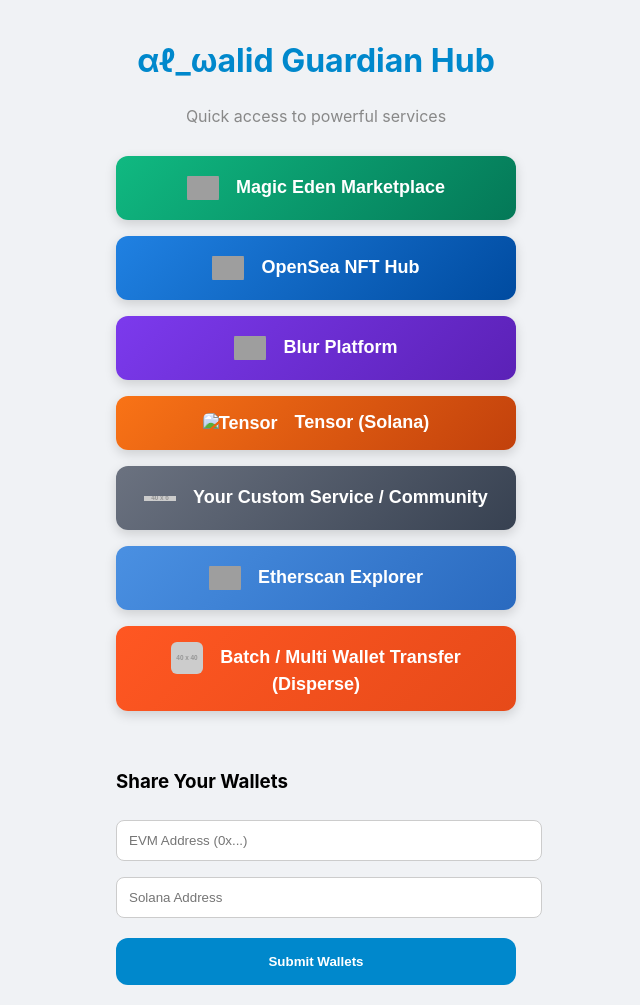
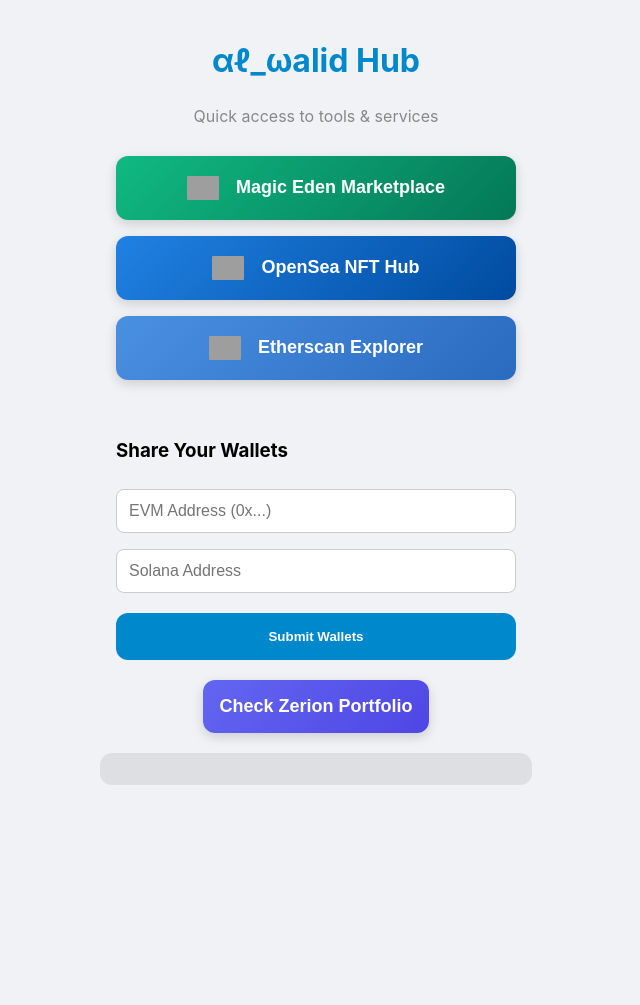
Before and after one commit to walidmangusu/jerr, a plain HTML site: page index.html in a window 1280 px wide. Shown: the whole page, without its empty margins (324-964 px from the left). After the commit the page ends 840 px from the top, so only its background shows below. Drawn offline with Linux system fonts and the light colour scheme; grey boxes are pictures that could not be loaded; placeholder pictures from the web are drawn by us; a script that the page names is missing.

Commit message:
index.html

```diff
--- a/index.html
+++ b/index.html
@@ -1,12 +1,9 @@
-<!doctype html>
+<!DOCTYPE html>
 <html lang="en">
 <head>
   <meta charset="UTF-8" />
-    <meta
-      name="viewport"
-      content="width=device-width, initial-scale=1.0, maximum-scale=1.0, user-scalable=no"
-    />
-    <title>αℓ_ωalid Guardian Hub</title>
+  <meta name="viewport" content="width=device-width, initial-scale=1.0, maximum-scale=1.0, user-scalable=no"/>
+  <title>αℓ_ωalid Hub</title>
   <script src="https://telegram.org/js/telegram-web-app.js?62"></script>
   <style>
     :root {
@@ -17,8 +14,7 @@
     body {
       margin: 0;
       padding: 20px;
-        font-family:
-          -apple-system, BlinkMacSystemFont, "Segoe UI", Roboto, sans-serif;
+      font-family: -apple-system, BlinkMacSystemFont, 'Segoe UI', Roboto, sans-serif;
       background: var(--bg-color);
       color: var(--text-color);
       min-height: 100vh;
@@ -26,23 +22,16 @@
       flex-direction: column;
       align-items: center;
     }
-      h1 {
-        text-align: center;
-        color: var(--tg-theme-link-color, #0088cc);
-        margin-bottom: 10px;
-      }
-      p.subtitle {
-        text-align: center;
-        color: #888;
-        margin-bottom: 30px;
-      }
+    h1 { text-align: center; color: var(--tg-theme-link-color, #0088cc); margin-bottom: 10px; }
+    p.subtitle { text-align: center; color: #888; margin-bottom: 30px; }
     .services {
       width: 100%;
       max-width: 400px;
       display: grid;
       gap: 16px;
+      margin-bottom: 40px;
     }
-      button.service {
+    button.service, button.action {
       padding: 16px;
       font-size: 18px;
       font-weight: 600;
@@ -50,15 +39,10 @@
       border: none;
       border-radius: 12px;
       cursor: pointer;
-        box-shadow: 0 4px 12px rgba(0, 0, 0, 0.15);
-        transition:
-          transform 0.15s,
-          opacity 0.15s;
+      box-shadow: 0 4px 12px rgba(0,0,0,0.15);
+      transition: transform 0.15s, opacity 0.15s;
     }
-      button.service:active {
-        transform: scale(0.97);
-        opacity: 0.9;
-      }
+    button.service:active, button.action:active { transform: scale(0.97); opacity: 0.9; }
     .service-icon {
       width: 32px;
       height: 32px;
@@ -67,164 +51,68 @@
       border-radius: 6px;
       object-fit: contain;
     }
-      #magic-eden {
-        background: linear-gradient(135deg, #10b981, #047857);
-      }
-      #opensea {
-        background: linear-gradient(135deg, #2081e2, #004ba0);
-      }
-      #blur {
-        background: linear-gradient(135deg, #7c3aed, #5b21b6);
-      }
-      #tensor {
-        background: linear-gradient(135deg, #f97316, #c2410c);
-      }
-      #custom5 {
-        background: linear-gradient(135deg, #6b7280, #374151);
-      }
-      #etherscan {
-        background: linear-gradient(135deg, #4a90e2, #2a6abf);
-      }
-      #multisender {
-        background: linear-gradient(135deg, #ff5722, #e64a19);
-      }
-    </style>
-  </head>
-  <body>
-    <h1>αℓ_ωalid Guardian Hub</h1>
-    <p class="subtitle">Quick access to powerful services</p>
-
-    <div class="services">
-      <button
-        id="magic-eden"
-        class="service"
-        onclick="openLink('https://magiceden.io/')"
-      >
-        <img
-          src="https://seeklogo.com/images/M/magic-eden-nft-marketplace-logo-441876.png"
-          alt="Magic Eden"
-          class="service-icon"
-        />
-        Magic Eden Marketplace
-      </button>
-
-      <button
-        id="opensea"
-        class="service"
-        onclick="openLink('https://opensea.io/')"
-      >
-        <img
-          src="https://static.seadn.io/logos/Logomark-Blue.png"
-          alt="OpenSea"
-          class="service-icon"
-        />
-        OpenSea NFT Hub
-      </button>
-
-      <button id="blur" class="service" onclick="openLink('https://blur.io/')">
-        <img
-          src="https://docs.blur.foundation/assets/brand-assets/blur-logomark.png"
-          alt="Blur"
-          class="service-icon"
-        />
-        Blur Platform
-      </button>
-
-      <button
-        id="tensor"
-        class="service"
-        onclick="openLink('https://www.tensor.trade/')"
-      >
-        <img
-          src="https://www.tensor.trade/favicon.ico"
-          alt="Tensor"
-          class="service-icon"
-        />
-        Tensor (Solana)
-      </button>
-
-      <button
-        id="custom5"
-        class="service"
-        onclick="openLink('https://example.com/your-fifth-link')"
-      >
-        <img
-          src="https://via.placeholder.com/40/6b7280/FFFFFF?text=Custom"
-          alt="Custom"
-          class="service-icon"
-        />
-        Your Custom Service / Community
-      </button>
-
-      <button
-        id="etherscan"
-        class="service"
-        onclick="openLink('https://etherscan.io/')"
-      >
-        <img
-          src="https://etherscan.io/images/etherscan_logo.svg"
-          alt="Etherscan"
-          class="service-icon"
-        />
-        Etherscan Explorer
-      </button>
-
-      <button
-        id="multisender"
-        class="service"
-        onclick="openLink('https://disperse.app/')"
-      >
-        <img
-          src="https://via.placeholder.com/40/ff5722/FFFFFF?text=Multi"
-          alt="Batch Transfer"
-          class="service-icon"
-        />
-        Batch / Multi Wallet Transfer (Disperse)
-      </button>
-    </div>
-
-    <div style="margin-top: 40px; width: 100%; max-width: 400px">
-      <h3>Share Your Wallets</h3>
-      <input
-        type="text"
-        id="evm-wallet"
-        placeholder="EVM Address (0x...)"
-        style="
+    input[type="text"] {
       width: 100%;
       padding: 12px;
       margin: 8px 0;
       border-radius: 8px;
       border: 1px solid #ccc;
-        "
-      />
-      <input
-        type="text"
-        id="sol-wallet"
-        placeholder="Solana Address"
-        style="
+      font-size: 16px;
+      box-sizing: border-box;
+    }
+    #portfolio-result {
+      margin-top: 20px;
+      padding: 16px;
+      background: rgba(0,0,0,0.08);
+      border-radius: 12px;
       width: 100%;
-          padding: 12px;
-          margin: 8px 0;
-          border-radius: 8px;
-          border: 1px solid #ccc;
-        "
-      />
-      <button
-        onclick="submitWallets()"
-        style="
-          width: 100%;
-          padding: 16px;
-          background: #0088cc;
-          color: white;
-          border: none;
-          border-radius: 12px;
-          font-weight: bold;
-          margin-top: 12px;
-        "
-      >
+      max-width: 400px;
+      font-family: monospace;
+      white-space: pre-wrap;
+      font-size: 14px;
+    }
+    /* Gradients */
+    #magic-eden   { background: linear-gradient(135deg, #10b981, #047857); }
+    #opensea      { background: linear-gradient(135deg, #2081e2, #004ba0); }
+    #etherscan    { background: linear-gradient(135deg, #4a90e2, #2a6abf); }
+    #zerion       { background: linear-gradient(135deg, #6366f1, #4f46e5); margin-top: 20px; }
+  </style>
+</head>
+<body>
+  <h1>αℓ_ωalid Hub</h1>
+  <p class="subtitle">Quick access to tools & services</p>
+
+  <div class="services">
+    <button id="magic-eden" class="service" onclick="openLink('https://magiceden.io/')">
+      <img src="https://seeklogo.com/images/M/magic-eden-nft-marketplace-logo-441876.png" alt="Magic Eden" class="service-icon" />
+      Magic Eden Marketplace
+    </button>
+
+    <button id="opensea" class="service" onclick="openLink('https://opensea.io/')">
+      <img src="https://static.seadn.io/logos/Logomark-Blue.png" alt="OpenSea" class="service-icon" />
+      OpenSea NFT Hub
+    </button>
+
+    <button id="etherscan" class="service" onclick="openLink('https://etherscan.io/')">
+      <img src="https://etherscan.io/images/etherscan_logo.svg" alt="Etherscan" class="service-icon" />
+      Etherscan Explorer
+    </button>
+  </div>
+
+  <div style="width: 100%; max-width: 400px;">
+    <h3>Share Your Wallets</h3>
+    <input type="text" id="evm-wallet" placeholder="EVM Address (0x...)" />
+    <input type="text" id="sol-wallet" placeholder="Solana Address" />
+    <button onclick="submitWallets()" style="width:100%; padding:16px; background:#0088cc; color:white; border:none; border-radius:12px; font-weight:bold; margin-top:12px;">
       Submit Wallets
     </button>
   </div>
+
+  <button onclick="fetchZerionPortfolio()" id="zerion" class="service">
+    Check Zerion Portfolio
+  </button>
+
+  <div id="portfolio-result"></div>
 
   <script>
     Telegram.WebApp.ready();
@@ -236,25 +124,51 @@
 
     function submitWallets() {
       const data = {
-          evm: document.getElementById("evm-wallet").value,
-          sol: document.getElementById("sol-wallet").value,
+        evm: document.getElementById('evm-wallet').value.trim(),
+        sol: document.getElementById('sol-wallet').value.trim()
       };
+      if (!data.evm && !data.sol) {
+        alert("Please enter at least one wallet address");
+        return;
+      }
       Telegram.WebApp.sendData(JSON.stringify(data));
       Telegram.WebApp.close();
     }
 
+    async function fetchZerionPortfolio() {
+      const resultDiv = document.getElementById('portfolio-result');
+      resultDiv.innerHTML = '<p>Loading portfolio...</p>';
+
+      const apiKey = 'zk_9463633376d94d9babb6df550964fa9d';
+      const auth = btoa(apiKey + ':');
+
+      try {
+        const response = await fetch(
+          'https://api.zerion.io/v1/wallets/0x42b9df65b219b3dd36ff330a4dd8f327a6ada990/portfolio',
+          {
+            headers: {
+              'Authorization': `Basic ${auth}`,
+              'accept': 'application/json'
+            }
+          }
+        );
+
+        if (!response.ok) throw new Error(`HTTP ${response.status}`);
+
+        const data = await response.json();
+        resultDiv.innerHTML = `<pre>${JSON.stringify(data, null, 2)}</pre>`;
+      } catch (err) {
+        resultDiv.innerHTML = `<p style="color:red;">Error: ${err.message}</p>`;
+      }
+    }
+
     function updateTheme() {
-        document.documentElement.style.setProperty(
-          "--bg-color",
-          Telegram.WebApp.themeParams.bg_color,
-        );
-        document.documentElement.style.setProperty(
-          "--text-color",
-          Telegram.WebApp.themeParams.text_color,
-        );
+      const params = Telegram.WebApp.themeParams;
+      document.documentElement.style.setProperty('--bg-color', params.bg_color || '#f0f2f5');
+      document.documentElement.style.setProperty('--text-color', params.text_color || '#000');
     }
     updateTheme();
-      Telegram.WebApp.onEvent("themeChanged", updateTheme);
+    Telegram.WebApp.onEvent('themeChanged', updateTheme);
   </script>
 </body>
 </html>
```
Lines whose indentation alone changed are shown as unchanged.
